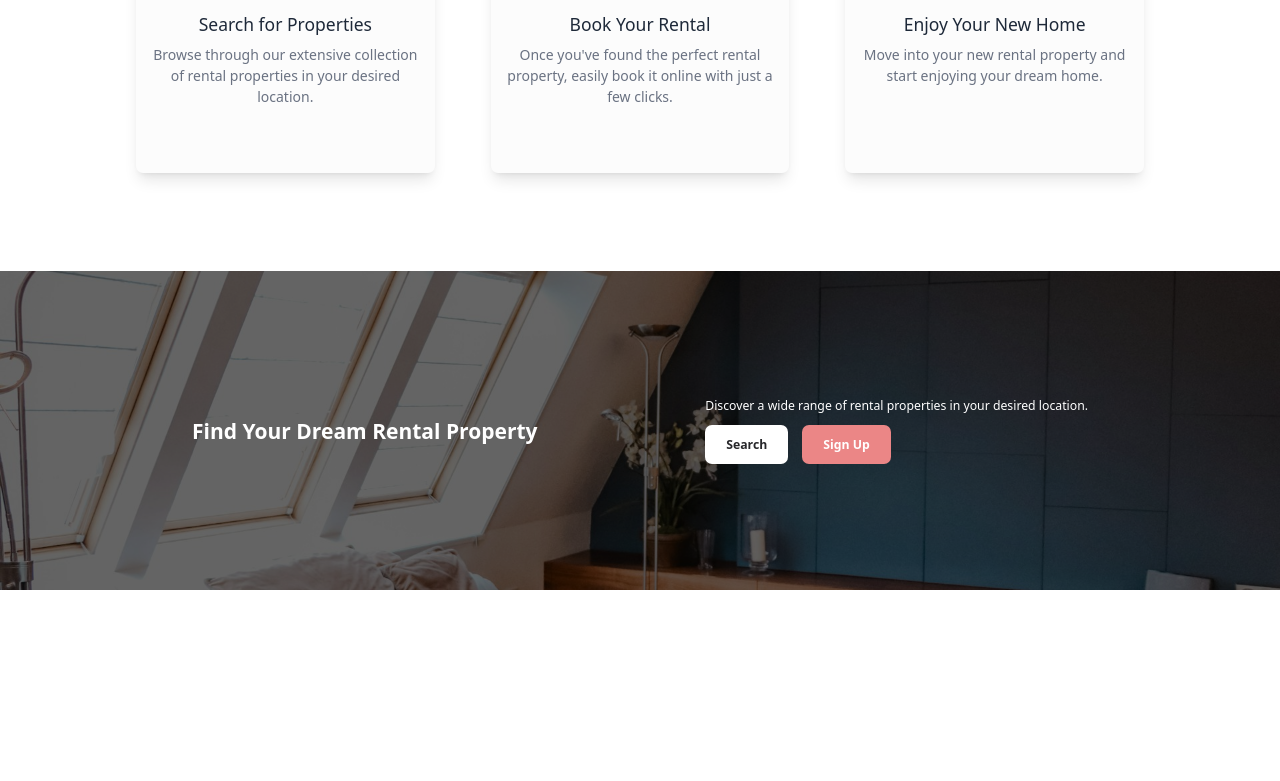
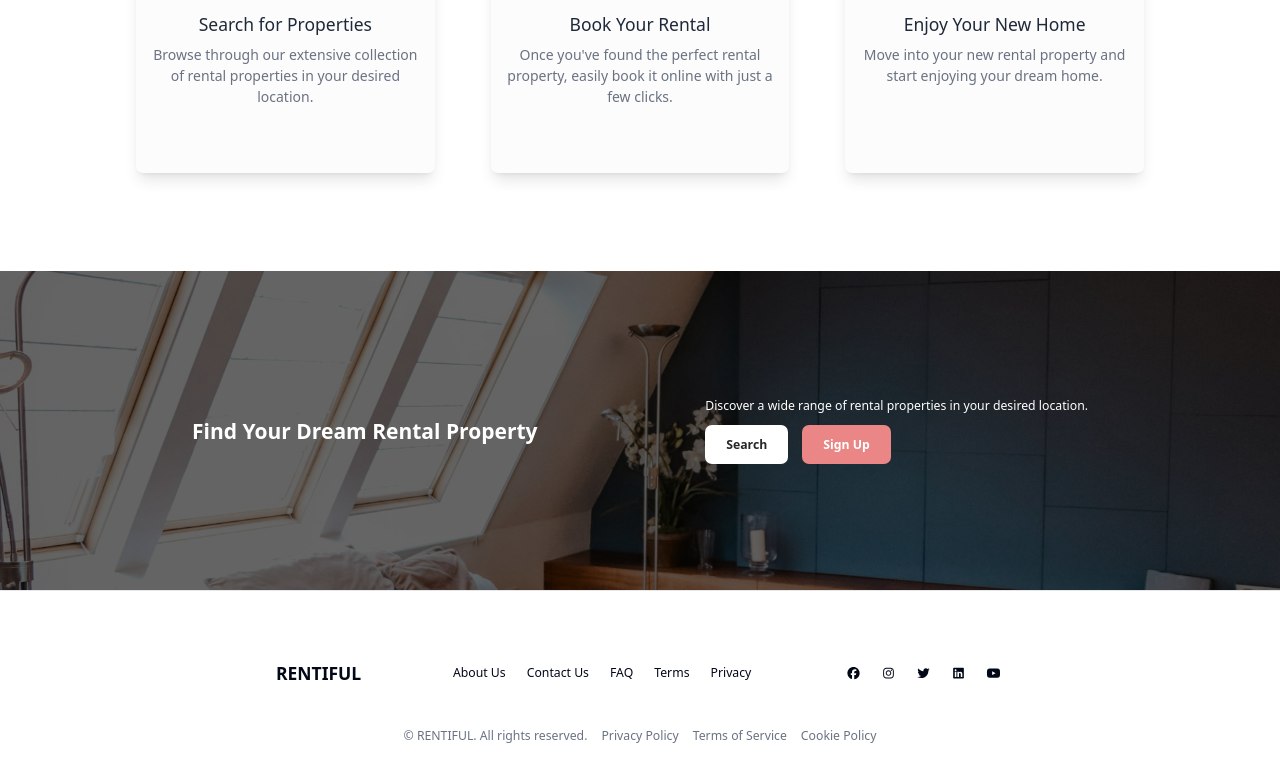
Before and after one commit to anqi-guo/real-estate-website, a Next.js app in the folder client/: page /landing in a window 1280 px wide. Shown: the part 1781-2562 px from the top of the page. Before the commit the page ends 2371 px from the top, so only its background shows below. Built offline with nearby package versions, Linux system fonts and the light colour scheme; no server answers.

Commit message:
completed FooterSection of landing page

```diff
--- a/client/package.json
+++ b/client/package.json
@@ -9,6 +9,9 @@
     "lint": "next lint"
   },
   "dependencies": {
+    "@fortawesome/fontawesome-svg-core": "^6.7.2",
+    "@fortawesome/free-brands-svg-icons": "^6.7.2",
+    "@fortawesome/react-fontawesome": "^0.2.2",
     "@hookform/resolvers": "^5.0.1",
     "@radix-ui/react-avatar": "^1.1.7",
     "@radix-ui/react-checkbox": "^1.2.3",
--- /dev/null
+++ b/client/src/app/(nondashboard)/landing/FooterSection.tsx
@@ -0,0 +1,82 @@
+import Link from "next/link";
+import React from "react";
+import { FontAwesomeIcon } from "@fortawesome/react-fontawesome";
+import {
+  faFacebook,
+  faInstagram,
+  faTwitter,
+  faLinkedin,
+  faYoutube,
+} from "@fortawesome/free-brands-svg-icons";
+
+const FooterSection = () => {
+  return (
+    <footer className="border-t border-gray-200 py-20">
+      <div className="max-w-4xl mx-auto px-6 sm:px-8">
+        <div className="flex flex-col md:flex-row justify-between items-center">
+          <div className="mb-4">
+            <Link href="/" className="text-xl font-bold" scroll={false}>
+              RENTIFUL
+            </Link>
+          </div>
+          <nav className="mb-4">
+            <ul className="flex space-x-6">
+              <li>
+                <Link href="/about">About Us</Link>
+              </li>
+              <li>
+                <Link href="/contact">Contact Us</Link>
+              </li>
+              <li>
+                <Link href="/faq">FAQ</Link>
+              </li>
+              <li>
+                <Link href="/terms">Terms</Link>
+              </li>
+              <li>
+                <Link href="/privacy">Privacy</Link>
+              </li>
+            </ul>
+          </nav>
+          <div className="flex space-x-4 mb-4">
+            <a
+              href="#"
+              aria-label="Facebook"
+              className="hover:text-primary-600"
+            >
+              <FontAwesomeIcon icon={faFacebook} className="h-6 w-6" />
+            </a>
+            <a
+              href="#"
+              aria-label="Instagram"
+              className="hover:text-primary-600"
+            >
+              <FontAwesomeIcon icon={faInstagram} className="h-6 w-6" />
+            </a>
+            <a href="#" aria-label="Twitter" className="hover:text-primary-600">
+              <FontAwesomeIcon icon={faTwitter} className="h-6 w-6" />
+            </a>
+            <a
+              href="#"
+              aria-label="LinkedIn"
+              className="hover:text-primary-600"
+            >
+              <FontAwesomeIcon icon={faLinkedin} className="h-6 w-6" />
+            </a>
+            <a href="#" aria-label="YouTube" className="hover:text-primary-600">
+              <FontAwesomeIcon icon={faYoutube} className="h-6 w-6" />
+            </a>
+          </div>
+        </div>
+        <div className="mt-8 text-center text-sm text-gray-500 flex justify-center space-x-4">
+          <span> © RENTIFUL. All rights reserved.</span>
+          <Link href="/privacy">Privacy Policy</Link>
+          <Link href="/terms">Terms of Service</Link>
+          <Link href="/cookies">Cookie Policy</Link>
+        </div>
+      </div>
+    </footer>
+  );
+};
+
+export default FooterSection;
--- a/client/src/app/(nondashboard)/landing/page.tsx
+++ b/client/src/app/(nondashboard)/landing/page.tsx
@@ -3,6 +3,7 @@
 import FeaturesSection from "./FeaturesSection";
 import DiscoverSection from "./DiscoverSection";
 import CallToActionSection from "./CallToActionSection";
+import FooterSection from "./FooterSection";
 
 const Landing = () => {
   return (
@@ -11,6 +12,7 @@
       <FeaturesSection />
       <DiscoverSection />
       <CallToActionSection />
+      <FooterSection />
     </div>
   );
 };
```
Also changed, not shown: 1 other file (tests, documents, lock files or other folders).
